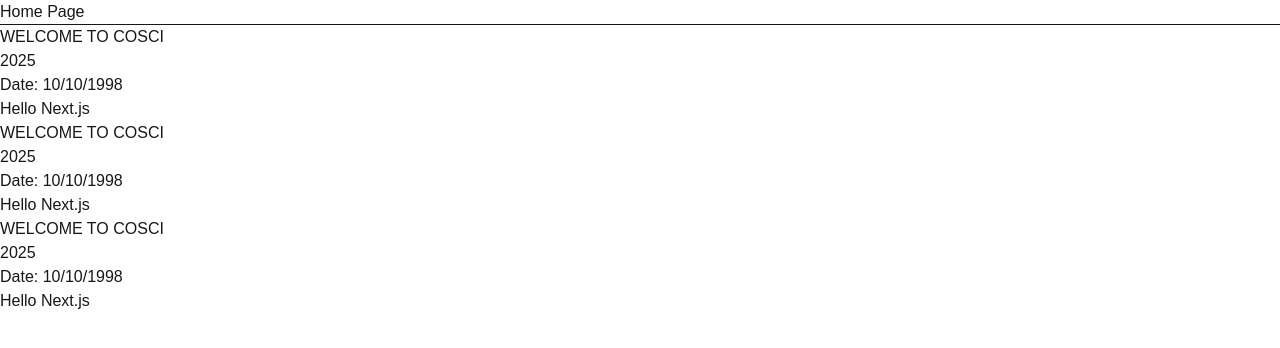
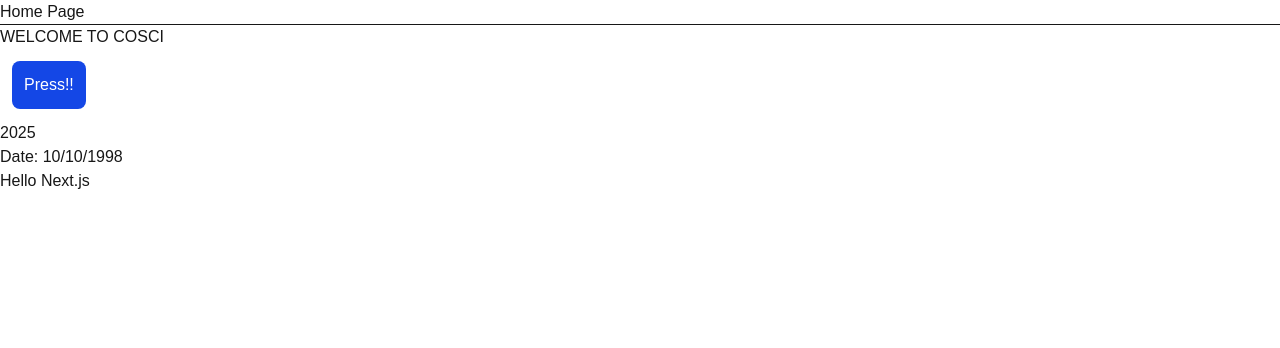
Before and after one commit to beacheese/nextjs-cosci-app, a Next.js app: page / in a window 1280 px wide. Shown: the top 348 px of the page. Built offline with nearby package versions, Linux system fonts and the light colour scheme.

Commit message:
add button

```diff
--- a/app/components/AppWelcome.tsx
+++ b/app/components/AppWelcome.tsx
@@ -1,10 +1,17 @@
+'use client'
+
 export default function AppWelcome() {
     const title = 'Welcome to cosci';
     const currentYear = <p>2025</p>;
     const isShow = true;
+    const handleClick = () => {
+        alert('Hello, TypeScript!');
+    };
+
     return (
         <>
             <p>{title.toUpperCase()}</p>
+            <button className = "bg-blue-700 p-3 m-3 text-white rounded-lg" onClick = {handleClick}>Press!!</button>
             {currentYear}
             {
                 isShow && <p>Date: 10/10/1998</p>
--- a/app/page.tsx
+++ b/app/page.tsx
@@ -7,8 +7,6 @@
       <h1>Home Page</h1>
       <hr />
       <AppWelcome />
-      <AppWelcome />
-      <AppWelcome />
     </div>
   )
 };
```
